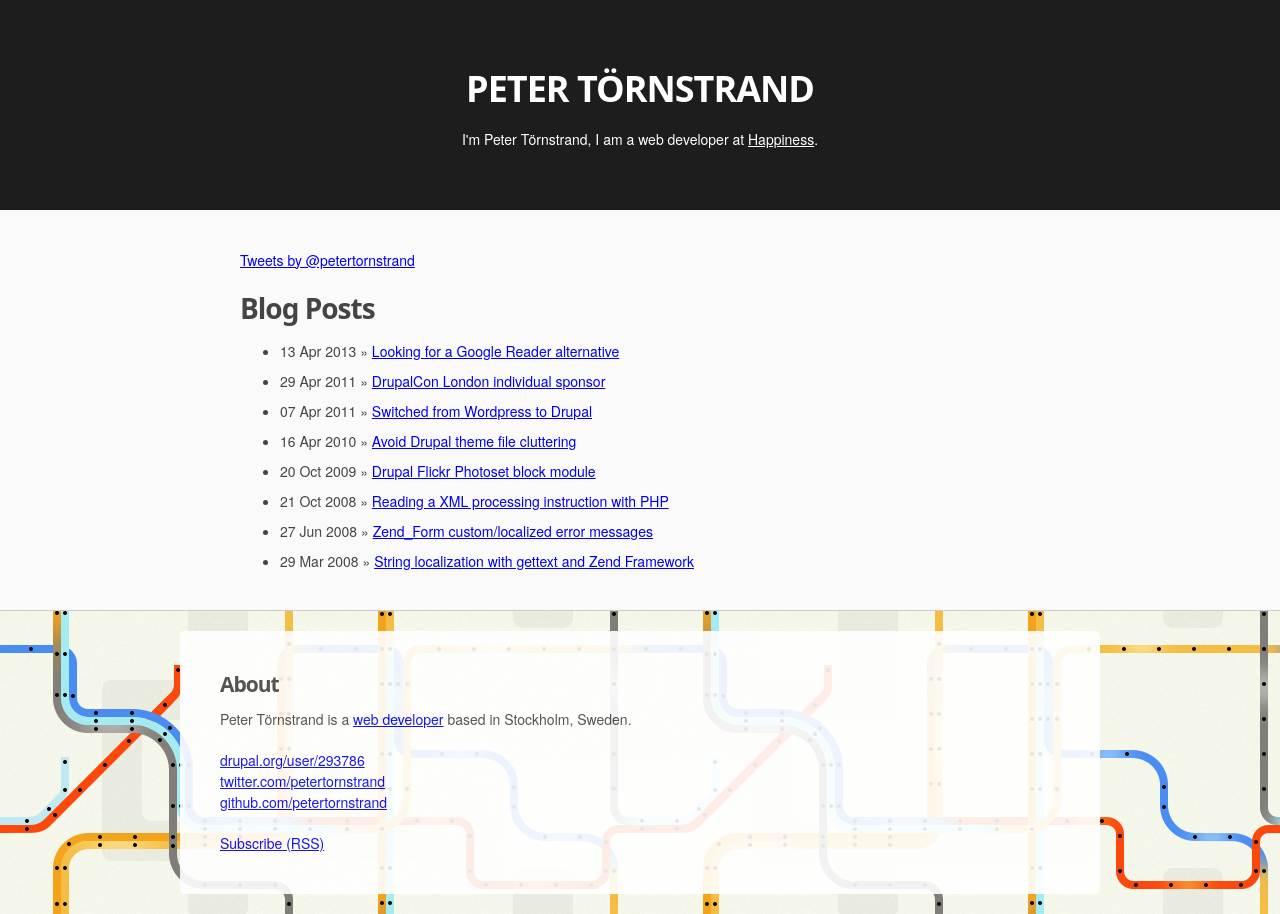
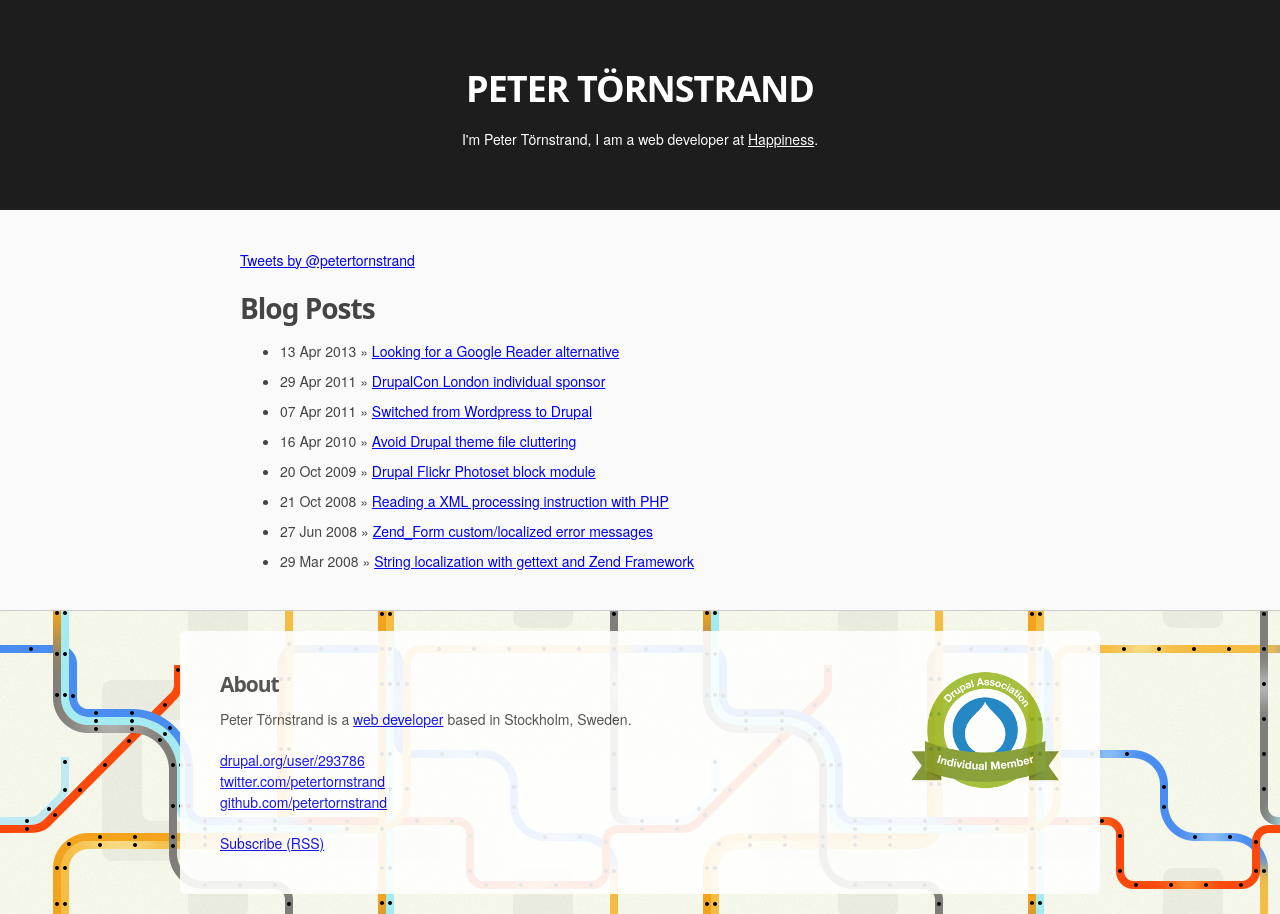
Before and after one commit to petertornstrand/tornstrand.com, a Jekyll site: the page built from index.html, in a window 1280 px wide. Built offline with Jekyll 4.4.1, drawn with Linux system fonts in a browser that asks for light colours; some web fonts are replaced; Markdown is read by kramdown in place of the engine named in the settings; comment, search, counter and statistics services are not loaded.

Commit message:
Added Drupal badge to footer.

```diff
--- a/_layouts/default.html
+++ b/_layouts/default.html
@@ -24,6 +24,7 @@
 </div>
 <footer>
   <div class="content-container">
+		<img class="drupal" src="/images/drupal.png" alt="Drupal Association Individual member">
     <div class="about">
       <h2>About</h2>
       <p>Peter Törnstrand is a <a href="http://www.happiness.se/">web developer</a> based in Stockholm, Sweden.</p>
--- a/_layouts/frontpage.html
+++ b/_layouts/frontpage.html
@@ -28,6 +28,7 @@
 </div>
 <footer>
 	<div class="content-container">
+		<img class="drupal" src="/images/drupal.png" alt="Drupal Association Individual member">
 	  <div class="about">
 	    <h2>About</h2>
 	    <p>Peter Törnstrand is a <a href="http://www.happiness.se/">web developer</a> based in Stockholm, Sweden.</p>
--- a/css/style.css
+++ b/css/style.css
@@ -225,3 +225,7 @@
 	margin: 0;
 	padding: .25em 0;
 }
+
+img.drupal {
+	float: right;
+}
```
Also changed, not shown: css/style.min.css, images/drupal.png (added).
